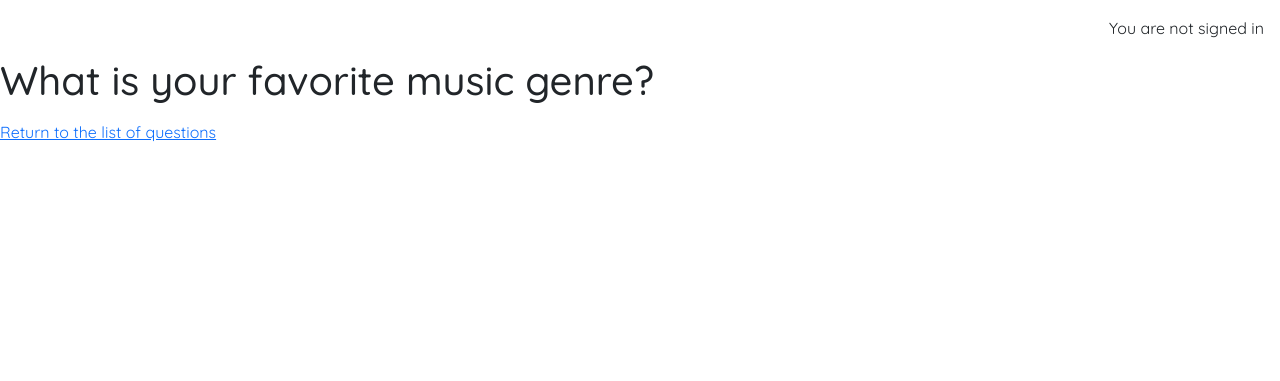
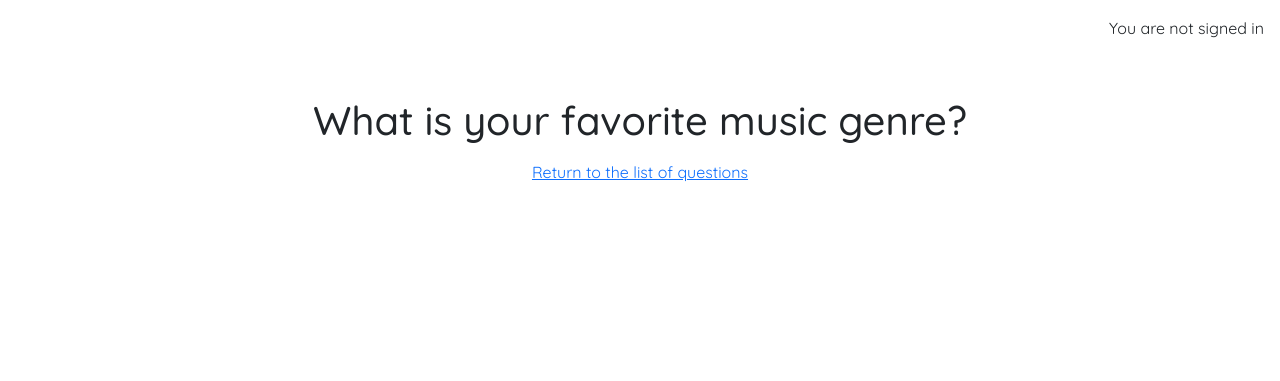
Before and after one commit to luddehs/Svartklubben-FM, a Django app: page /polls/1/results/ in a window 1280 px wide. Shown: the part 74-455 px from the top of the page. Run offline with Django 4.2, Linux system fonts and the light colour scheme; data comes from the database, SQL or seed files in the repository; data that the repository does not hold is empty; some libraries are stand-ins or nearby versions.

Commit message:
Adjust polls results html style

```diff
--- a/polls/templates/polls/results.html
+++ b/polls/templates/polls/results.html
@@ -2,14 +2,26 @@
 {% block content %}
 {% load static %}
 
-<h1>{{ question.question_text }}</h1>
-
-<ul>
-{% for choice in question.choice_set.all %}
-    <li>{{ choice.choice_text }} -- {{ choice.votes }} vote{{ choice.votes|pluralize }}</li>
-{% endfor %}
-</ul>
-
-<a href="{% url 'polls:index' %}">Return to the list of questions</a>
+<div class="mx-0 mx-sm-auto">
+    <div class="card">
+        <div class="card-body">
+            <div class="text-center">
+                <p>
+                    <legend><h1>{{ question.question_text }}</h1></legend>
+                </p>
+            </div>
+            <div>
+                <ul class="px-4">
+                    {% for choice in question.choice_set.all %}
+                        <li class="d-flex flex-column align-items-center">{{ choice.choice_text }} -- {{ choice.votes }} vote{{ choice.votes|pluralize }}</li>
+                    {% endfor %}
+                    </ul>
+                <div class="text-center">
+                    <a href="{% url 'polls:index' %}">Return to the list of questions</a>
+                </div>
+            </div>
+        </div>
+    </div>
+</div>
 
 {% endblock content %}
```
